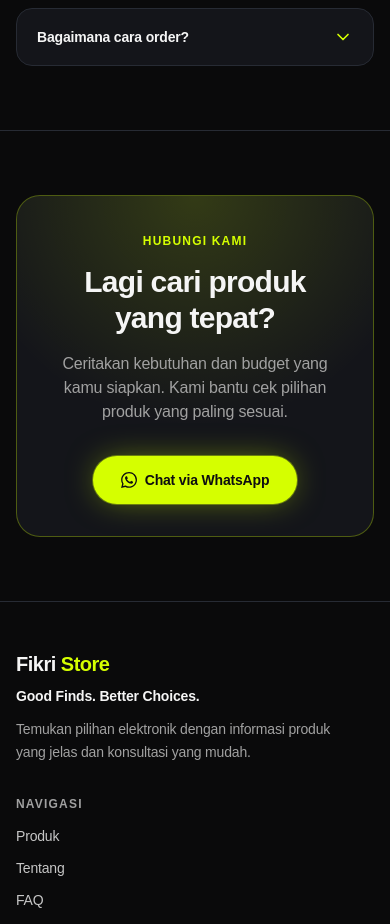
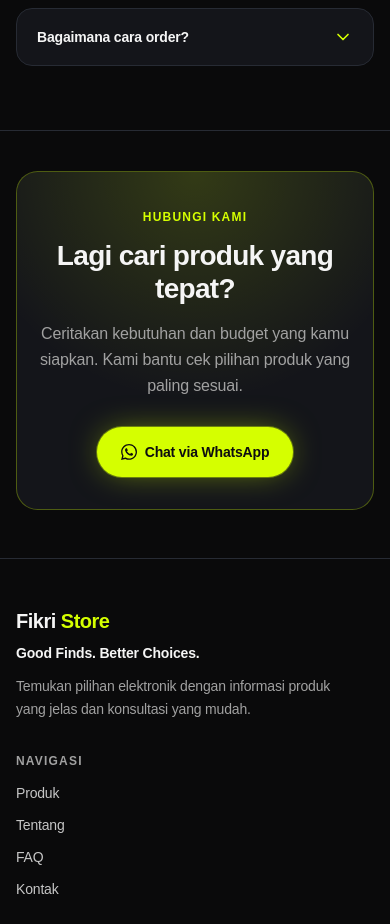
Before and after one commit to spokenu71-hash/Fikri-Store-, a React (Vite) app: page / in a window 390 px wide. Shown: the part 4000-4924 px from the top of the page. Built offline with nearby package versions, Linux system fonts and the light colour scheme; no server answers; the database is empty.

Commit message:
Refine mobile contact CTA proportions and typography

```diff
--- a/src/components/landing/ClosingCTA.jsx
+++ b/src/components/landing/ClosingCTA.jsx
@@ -8,25 +8,25 @@ export default function ClosingCTA() {
   );
 
   return (
-    <section id="kontak" className="relative py-16 sm:py-24 border-t border-border">
+    <section id="kontak" className="relative pt-10 pb-12 sm:py-24 border-t border-border">
       <div className="max-w-4xl mx-auto px-4 sm:px-6">
-        <div className="relative overflow-hidden rounded-3xl border border-primary/30 bg-card p-8 sm:p-14 text-center">
+        <div className="relative overflow-hidden rounded-[1.35rem] sm:rounded-3xl border border-primary/30 bg-card px-5 py-8 sm:p-14 text-center">
           <div className="absolute inset-0 bg-[radial-gradient(circle_at_50%_0%,rgba(212,255,0,0.16),transparent_60%)]" />
           <div className="relative">
             <span className="text-xs font-semibold uppercase tracking-widest text-primary">
               Hubungi Kami
             </span>
-            <h2 className="mt-3 font-heading text-3xl sm:text-4xl font-extrabold tracking-tight">
+            <h2 className="mt-3 mx-auto max-w-[19ch] font-heading text-[1.75rem] leading-[1.16] sm:text-4xl font-extrabold tracking-tight">
               Lagi cari produk yang tepat?
             </h2>
-            <p className="mt-4 text-muted-foreground max-w-lg mx-auto">
+            <p className="mt-4 max-w-[34rem] mx-auto text-base leading-relaxed text-muted-foreground sm:text-lg">
               Ceritakan kebutuhan dan budget yang kamu siapkan. Kami bantu cek pilihan produk yang paling sesuai.
             </p>
             <a
               href={waLink}
               target="_blank"
               rel="noopener noreferrer"
-              className="mt-8 inline-flex items-center justify-center gap-2 rounded-full bg-primary px-7 py-3.5 text-sm font-bold text-primary-foreground glow-lime transition-transform hover:scale-[1.03] active:scale-95 min-h-[48px]"
+              className="mt-7 inline-flex min-h-[50px] items-center justify-center gap-2 rounded-full bg-primary px-6 py-3 text-sm font-bold text-primary-foreground glow-lime transition-transform hover:scale-[1.03] active:scale-95 sm:mt-8 sm:min-h-[48px] sm:px-7 sm:py-3.5"
             >
               <WhatsAppIcon className="h-4 w-4" />
               Chat via WhatsApp
```
